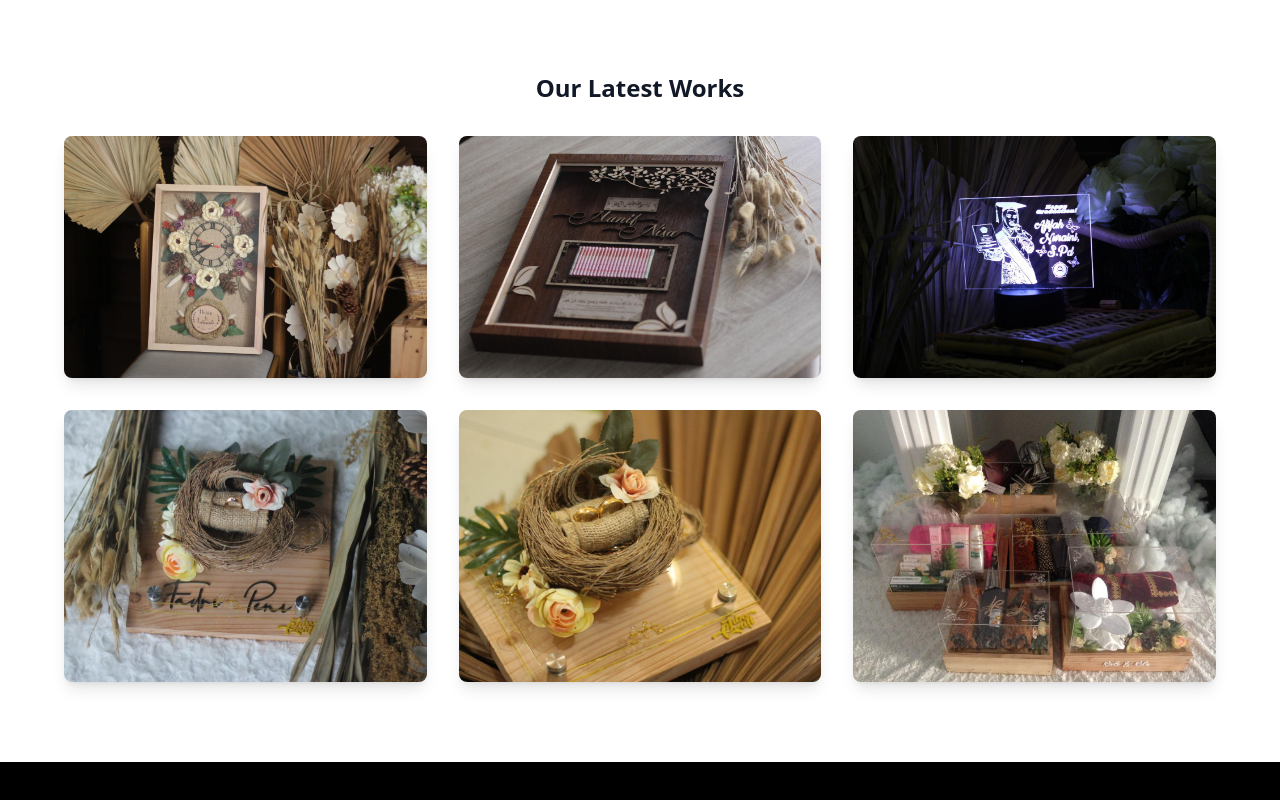
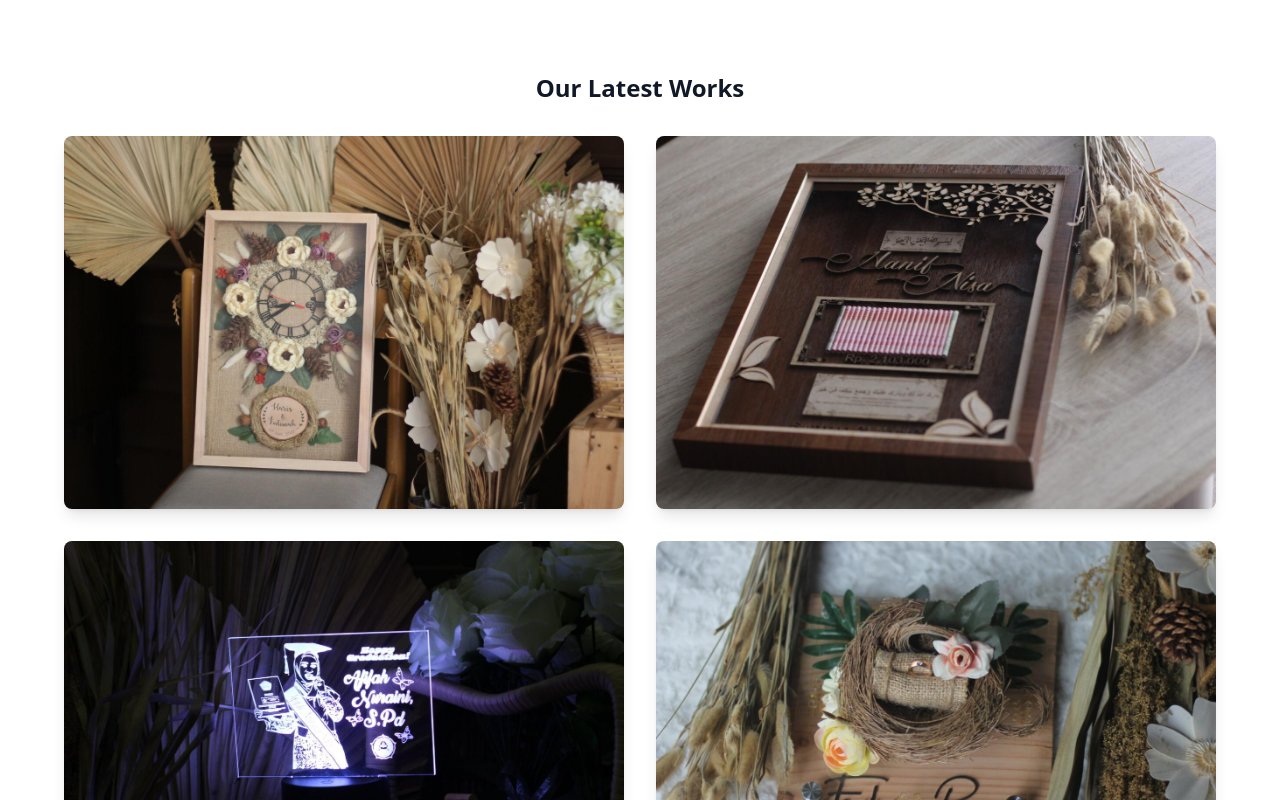
Before and after one commit to yogadep/jb-frontend, a React (Vite) app: page /company in a window 1280 px wide. Shown: the part 760-1560 px from the top of the page. Built offline with nearby package versions, Linux system fonts and the light colour scheme.

Commit message:
rm vercel config

```diff
--- a/src/pages/about/AboutAtas.jsx
+++ b/src/pages/about/AboutAtas.jsx
@@ -23,7 +23,6 @@ export default function HeroSection() {
                 variants={containerVariants}
                 className="max-w-4xl mx-auto text-center"
             >
-
                 <motion.h2 variants={itemVariants} className="text-5xl font-bold text-gray-900 leading-tight">
                     Two Brothers With A Camera
                 </motion.h2>
--- a/src/pages/miniPage/Company.jsx
+++ b/src/pages/miniPage/Company.jsx
@@ -113,7 +113,8 @@ const Company = () => {
                 </div>
                 <motion.div className="mt-20" initial={{ opacity: 0 }} animate={{ opacity: 1 }} transition={{ duration: 0.6 }}>
                     <h3 className="text-2xl font-bold text-gray-900 mb-8 text-center">Our Latest Works</h3>
-                    <div className="grid grid-cols-1 sm:grid-cols-2 lg:grid-cols-3 gap-8">
+                    {/* <div className="grid grid-cols-1 sm:grid-cols-2 lg:grid-cols-3 gap-8"> */}
+                    <div className="grid grid-cols-1 md:grid-cols-2 lg:grid-cols-2 gap-8">
                         {galleryImages.map((image, index) => (
                             <motion.div key={index} className="aspect-w-4 aspect-h-3 overflow-hidden rounded-lg shadow-lg group" whileHover={{ scale: 1.05 }}>
                                 <img src={image.src} alt={image.alt} className="w-full h-full object-cover transform group-hover:scale-105 transition-transform duration-300" />
--- a/src/pages/posts/Posts.jsx
+++ b/src/pages/posts/Posts.jsx
@@ -51,11 +51,6 @@ const Posts = () => {
                         Our creations & <br />
                         Find Your Inspiration
                     </h2>
-                    {/* <h4
-                        className="text-xl sm:text-lg text-gray-400"
-                    >
-                        Artikel Terbaru
-                    </h4> */}
                 </motion.div>
 
                 {isLoading ? (
```
